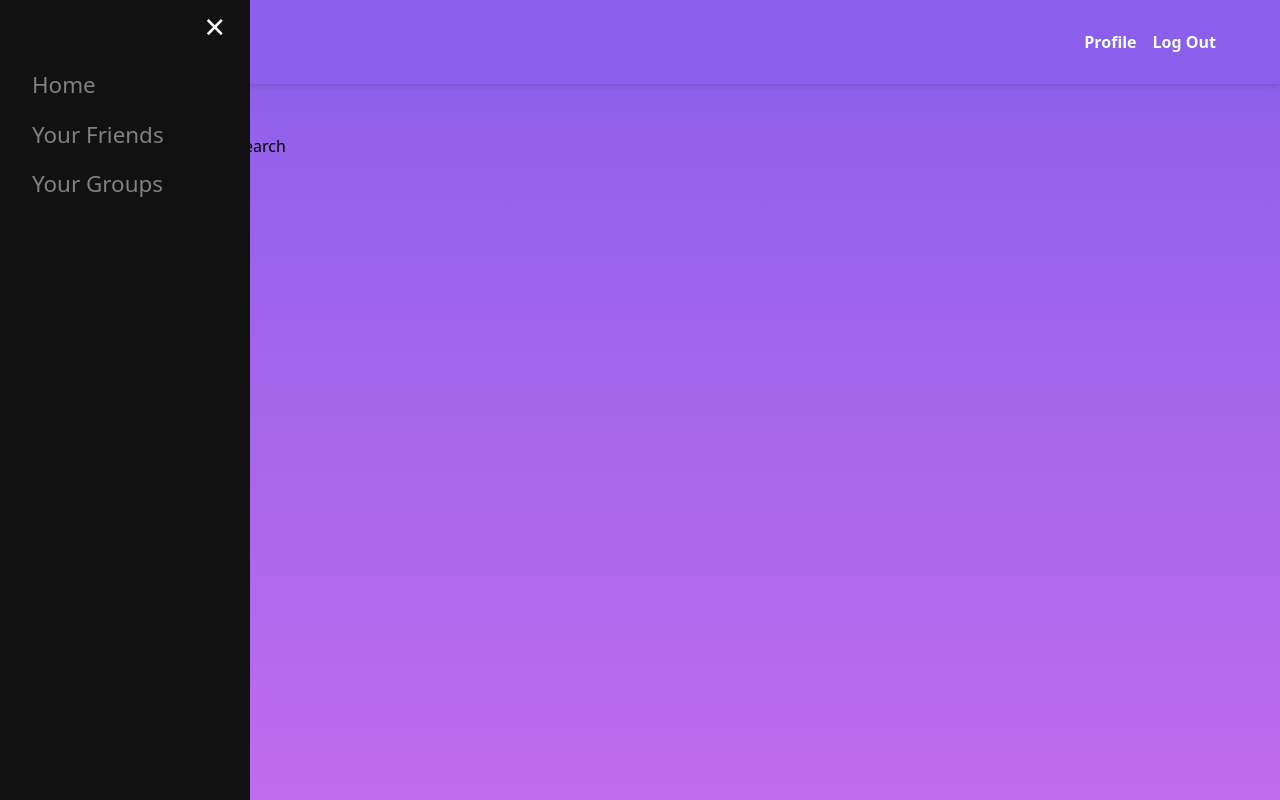
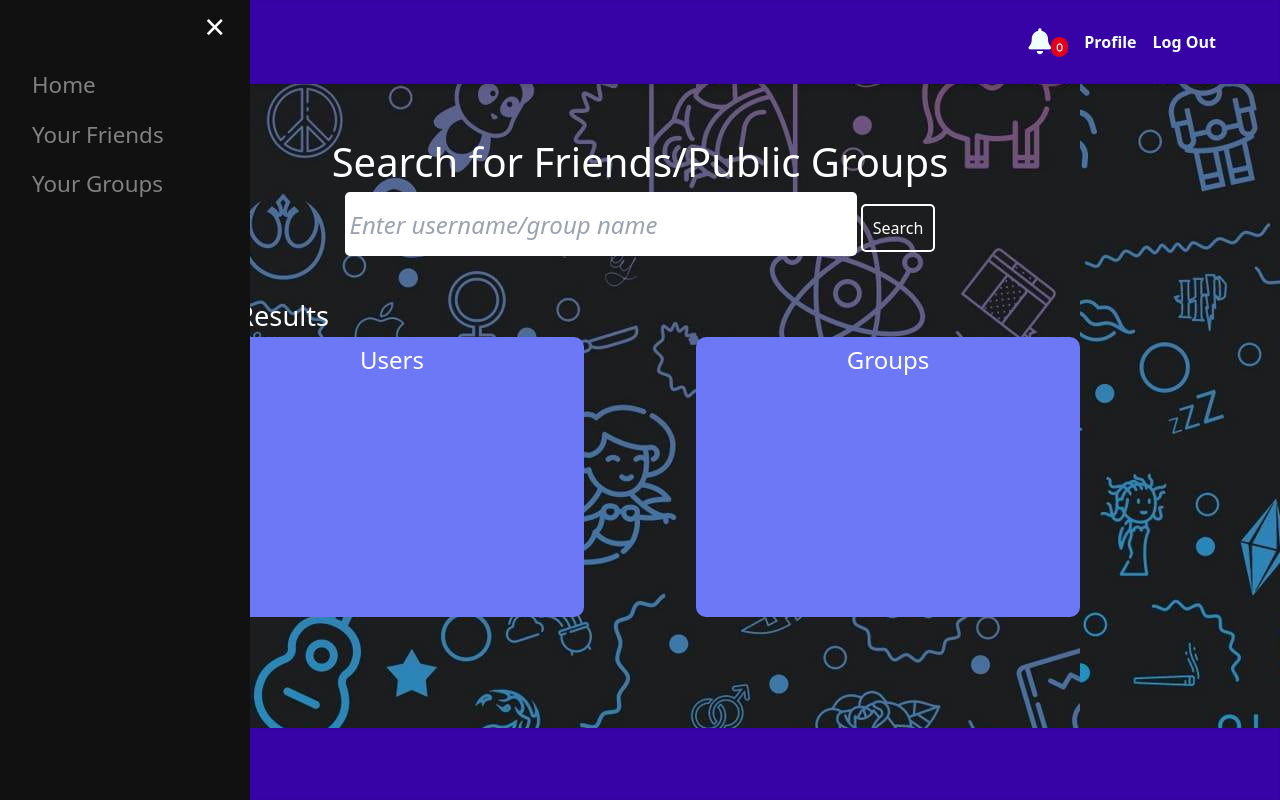
Before and after one commit to vedansh-kawadkar/django-chat-app, a Django app: page /search/ in a window 1280 px wide. Run offline with Django 4.2, Linux system fonts and the light colour scheme; a user stored in the database is signed in; data comes from the database, SQL or seed files in the repository; both versions use the stored data as it was after the commit; some libraries are stand-ins or nearby versions.

Commit message:
added search functionality, background changes

```diff
--- a/djangochat/core/static/core/base.css
+++ b/djangochat/core/static/core/base.css
@@ -1,10 +1,19 @@
 body {
-    background-image: linear-gradient(#8b5feb, #bf6cec);
+    background-image:  url("../images/bg.jpg");
     min-height: 100vh;
+    display: flex;
+    flex-direction: column;
+}
+
+.content {
+    flex: 1;
+    position: relative;
+    place-items: center;
+    margin-top: 2rem;
 }
 
 #app-name {
-    color: white;
+    color: rgb(234, 237, 246);
     font-size: x-large;
     font-weight: bolder;
 }
@@ -14,7 +23,27 @@ nav {
     align-items: center;
     justify-content: space-between;
     color: azure;
+    padding-left: 4rem;
+    padding-right: 4rem;
+    padding-top: 1.5rem;
+    padding-bottom: 1.5rem;
+    background-color: #3703a7;
+    box-shadow: inset 0 0 0 1px rgba(0, 0, 0, 0.05), 0 4px 6px -1px rgba(0, 0, 0, 0.1), 0 2px 4px -1px rgba(0, 0, 0, 0.06);
 }
+
+footer {
+    display: flex;
+    align-items: center;
+    justify-content: space-between;
+    color: azure;
+    padding-left: 4rem;
+    padding-right: 4rem;
+    padding-top: 1.5rem;
+    padding-bottom: 1.5rem;
+    background-color: #3703a7;
+    box-shadow: inset 0 0 0 1px rgba(0, 0, 0, 0.05), 0 4px 6px -1px rgba(0, 0, 0, 0.1), 0 2px 4px -1px rgba(0, 0, 0, 0.06);
+}
+
 
 #user-buttons {
     display: flex;
@@ -36,7 +65,7 @@ nav {
 }
 
 .sidebar a:hover {
-    color: #f1f1f1;
+    color: #eae8f5;
 }
 
 #sidebar-label {
@@ -89,8 +118,28 @@ nav {
     color: white;
     padding: 10px 15px;
     border: none;
+    position: absolute;
+    top: 0;
+    left: 0;
 }
 
 .openbtn:hover {
     background-color: #444;
 }
+
+.fa-solid {
+    font-size: 26px;
+}
+
+.fa-solid[data-count]:after {
+    content: attr(data-count);
+    font-size: 36%;
+    padding: .6em;
+    border-radius: 999px;
+    line-height: .75em;
+    color: white;
+    background: rgba(255, 0, 0, .85);
+    text-align: center;
+    min-width: 2em;
+    font-weight: bold;
+}
--- /dev/null
+++ b/djangochat/core/static/core/search.css
@@ -0,0 +1,106 @@
+.main {
+    color: white;
+    width: 80vw;
+    margin-left: auto;
+    margin-right: auto;
+}
+
+.search-form {
+    /* border: 2px solid white; */
+    margin-left: auto;
+    margin-right: auto;
+    margin-bottom: 0.5rem;
+    padding: 1rem;
+    text-align: center;
+}
+
+#search-heading {
+    font-size: 2.5rem;
+}
+
+#searchkey {
+    width: 40vw;
+    height: 5vw;
+    color: #8107aa;
+    font-size: 1.5rem;
+    font-style: italic;
+    box-shadow: inset;
+    padding: 5px;
+    border-radius: 5px;
+}
+
+#search-btn {
+    border: 2px solid white;
+    padding: 10px;
+    border-radius: 5px;
+    transition: 0.5s;
+}
+
+#search-btn:hover,
+#search-btn:active {
+    border: 3px solid blueviolet;
+    padding: 10px;
+    border-radius: 5px;
+    color: blueviolet;
+    background-color: white;
+}
+
+.search-result {
+    /* border: 2px solid white; */
+    margin-top: 0.5rem;
+    padding: 1rem;
+    margin-bottom: 1rem;
+}
+
+#search-results-heading {
+    font-size: 1.7rem;
+}
+
+.results-flex {
+    display: flex;
+    flex-direction: row;
+}
+
+.users-result, .groups-result {
+    /* border: 2px solid white; */
+    border-radius: 10px;
+    margin-left: auto;
+    margin-right: auto;
+    width: 30vw;
+    height: 35vh;
+    background-color: rgb(109, 120, 247);
+}
+
+.result-list-item {
+    margin: 10px;
+    padding: 5px;
+    background-color: cornflowerblue;
+    width: max-content;
+    width: inherit;
+    border-radius: 10px;
+    transition: 0.3s;
+}
+
+.result-list-item:hover,
+.result-list-item:active {
+    margin: 10px;
+    padding: 5px;
+    background-color: rgb(5, 152, 197);
+    width: max-content;
+    width: inherit;
+    border-radius: 10px;
+    font-size: 1.2rem;
+}
+
+.result-heading {
+    text-align: center;
+    margin: 5px;
+    font-size: 1.5rem;
+}
+
+.results-list {
+    display: flex;
+    flex-direction: column;
+    overflow-y: auto;
+    height: 25vh;
+}
--- a/djangochat/core/templates/core/base.html
+++ b/djangochat/core/templates/core/base.html
@@ -5,9 +5,11 @@
 <head>
     <meta charset="UTF-8">
     <meta name="viewport" content="width=device-width, initial-scale=1.0">
-    <title>{% block title %} {% endblock %} DjangoChat</title>
+    <title>{% block title %} {% endblock %} Moon Chat</title>
     <script src="https://cdn.tailwindcss.com" ></script>
     <link rel="stylesheet" href="{% static 'core/base.css' %}">
+    <link rel="stylesheet" href="https://cdnjs.cloudflare.com/ajax/libs/font-awesome/6.4.0/css/all.min.css" integrity="sha512-iecdLmaskl7CVkqkXNQ/ZH/XLlvWZOJyj7Yy7tcenmpD1ypASozpmT/E0iPtmFIB46ZmdtAc9eNBvH0H/ZpiBw==" crossorigin="anonymous" referrerpolicy="no-referrer" />
+
     {% block css_files %}{% endblock %}
     <style>
         .chat-messages{
@@ -17,13 +19,16 @@
     </style>
 </head>
 <body>
-    <nav class="px-16 py-6 bg-[#8b5feb] shadow-inner shadow-md">
+    <nav>
         <div id="app-name">
-            <a href="/">DjangoChat</a>
+            <a href="/">Moon Chat</a>
         </div>
 
         <div class="flex items-center space-x-4" id="user-buttons">
             {% if request.user.is_authenticated %}
+                <a class="nav-link " href="#"  data-bs-toggle="dropdown" aria-expanded="false">
+                    <i id="bellCount" class="fa-solid fa-bell" data-count="0" ></i>
+                </a>
                 <button type="menu">Profile</button>
                 <a href="/logout/" id="logout">Log Out</a>
             {% else %}
@@ -48,16 +53,20 @@
             {% endfor %}
         </div>
 
+    {% endif %}
+
+    <div class="content">
+        {% if request.user.is_authenticated %}
         <button class="openbtn" onclick="openNav()">☰</button>
-
-    {% else %}
-    <div class="mx-auto md:max-w-6xl max-w-md space-y-4 md:space-y-12 my-12">
-        <h1 class="text-3xl lg:text-6xl text-white text-center">Django Chat App</h1>
-    </div>
         {% endif %}
 
         {% block content %}
         {% endblock %}
+    </div>
+
+    <footer class="footer">
+        Footer
+    </footer>
 
     <script src="{% static 'js/base.js' %}"></script>
     {% block scripts %}
--- a/djangochat/core/templates/core/frontpage.html
+++ b/djangochat/core/templates/core/frontpage.html
@@ -7,11 +7,11 @@
 
 {% block content %}
 
-{% if request.user.is_authenticated %}
 
 <div class="mx-auto md:max-w-6xl max-w-md space-y-4 md:space-y-12 my-12">
-	<h1 class="text-3xl lg:text-6xl text-white text-center">Django Chat App</h1>
+	<h1 class="text-3xl lg:text-6xl text-white text-center">Moon Chat App</h1>
 </div>
+{% if request.user.is_authenticated %}
 
 <div class="room-action">
     <a class="dropdown-btn" onclick="toggleDropdown()" id="new-room">Create New Room</a>
@@ -23,7 +23,7 @@
 			<span class="close">&times;</span>
 			<form action="/rooms/new_room/" method="post">
 				{% csrf_token %}
-				<h2>Create New Room</h2>
+				<h2 id="create-room-heading">Create New Room</h2>
 				<div class="form-field">
 					<label for="room_name">Your Room Name</label>
 					<input type="text" id="room_name" name="room_name">
--- a/djangochat/core/templates/core/search_friends_or_grp.html
+++ b/djangochat/core/templates/core/search_friends_or_grp.html
@@ -1,14 +1,47 @@
 {% extends 'core/base.html' %}
+{% load static %}
 
 {% block title %}Search | {% endblock %}
 
+{% block css_files%} <link rel="stylesheet" href="{% static 'core/search.css' %}"> {% endblock %}
+
 {% block content %}
-<form id="search-form" method="post" action="{% url 'search' %}">
-    {% csrf_token %}
-    <input type="text" name="searchkey" id="searchkey">
-    <button type="submit">Search</button>
-</form>
+<div class="main">
+    <div class="search-form">
+        <h2 id="search-heading">Search for Friends/Public Groups</h2>
+        <form id="search-form" method="post" action="{% url 'search' %}">
+            {% csrf_token %}
+            <input type="text" name="searchkey" id="searchkey" placeholder="Enter username/group name">
+            <button type="submit" id="search-btn">Search</button>
+        </form>
+    </div>
 
-<h2>Results</h2>
+    <div class="search-result">
+        <h2 id="search-results-heading">Search Results</h2>
+        <div class="results-flex">
+            <div class="users-result">
+                <div class="result-heading">
+                    <h3>Users</h3>
+                </div>
+                <div class="results-list">
+                    {% for u in search_result_users %}
+                        <a class="result-list-item">{{ u.username }}</a>
+                    {% endfor %}
+                </div>
+            </div>
+            <div class="groups-result">
+                <div class="result-heading">
+                    <h3>Groups</h3>
+                </div>
+                <div class="results-list">
+                    {% for grp in search_result_groups %}
+                        <a class="result-list-item">{{ grp.name }}</a>
+                    {% endfor %}
+                </div>
+            </div>
+        </div>
+    </div>
+</div>
+
 
 {% endblock %}
--- a/djangochat/core/views.py
+++ b/djangochat/core/views.py
@@ -3,9 +3,12 @@ from .forms import SignUpForm, LoginForm, CreateRoomForm
 from django.contrib.auth import login, logout, authenticate
 from django.shortcuts import redirect
 from django.http import HttpResponseRedirect
-from rooms.models import Room, RoomMembership, Friends
+from rooms.models import Room, RoomMembership, Friends, UserChat
 from django.contrib.auth.models import User
 from django.contrib.auth.decorators import login_required
+from django.core.cache import cache
+import uuid
+from django.utils.text import slugify
 
 # Create your views here.
 
@@ -14,7 +17,9 @@ def frontpage(request):
     if request.user.is_authenticated:
         user_name = request.session.get("username")
         user_id = User.objects.get(username=user_name).id
+        request.session["user_id"] = user_id
         rooms = RoomMembership.objects.filter(user=user_id)
+        cache.set("rooms", rooms)
         return render(request, "core/frontpage.html", context={
             "rooms":rooms
         })
@@ -27,8 +32,11 @@ def signup(request):
         if form.is_valid():
             user = form.save()
             login(request, user)
-
-            request.session['username'] = request.POST.get('username')
+            username = request.POST.get('username')
+            request.session['username'] = username
+            user_chat_id = uuid.uuid4()
+            user_chat = UserChat(name=username, room_id=user_chat_id, slug=slugify(username+str(user_chat_id)))
+            user_chat.save()
 
             return redirect('frontpage')
     else:
@@ -43,6 +51,7 @@ def userlogin(request):
     if request.method == "POST":
         username = request.POST.get('username')
         password = request.POST.get('password')
+        print(username, password)
         user = authenticate(username=username, password=password)
         has_errors = True
         if user:
@@ -64,15 +73,22 @@ def userlogin(request):
 
 @login_required
 def search(request):
+    user_id = request.session.get("user_id")
+    print(user_id)
+    rooms = RoomMembership.objects.filter(user=user_id)
     if request.method == "POST":
         searchkey = request.POST.get("searchkey")
-        search_results_room = Room.objects.filter(name__contains=searchkey)
-        search_results_users = User.objects.filter(username__contains=searchkey)
+        print("search key: ", searchkey)
+        search_results_room = Room.objects.filter(name__icontains=searchkey)
+        search_results_users = User.objects.filter(username__icontains=searchkey)
         print(search_results_room)
         print(search_results_users)
 
         return render(request, "core/search_friends_or_grp.html", context={
-            "search_users":search_results_users,
-            "search_results_room":search_results_room
+            "search_result_users":search_results_users,
+            "search_result_groups":search_results_room,
+            "rooms":rooms
         })
-    return render(request, "core/search_friends_or_grp.html")
+    return render(request, "core/search_friends_or_grp.html", {
+        "rooms":rooms
+    })
--- a/djangochat/djangochat/settings.py
+++ b/djangochat/djangochat/settings.py
@@ -56,6 +56,7 @@ MIDDLEWARE = [
     'django.contrib.messages.middleware.MessageMiddleware',
     'django.middleware.clickjacking.XFrameOptionsMiddleware',
 ]
+
 
 ROOT_URLCONF = 'djangochat.urls'
 
```
Also changed, not shown: djangochat/core/static/core/frontpage.css (+13 -7 lines), djangochat/rooms/models.py (+9 -0 lines), djangochat/rooms/static/js/room.js (+6 -5 lines), djangochat/rooms/static/rooms/room.css (+12 -1 lines), djangochat/rooms/templates/rooms/room.html (+8 -3 lines), djangochat/rooms/views.py (+7 -2 lines), djangochat/core/static/images/bg.jpg (added), djangochat/db.sqlite3. Lines whose indentation alone changed are shown as unchanged.
